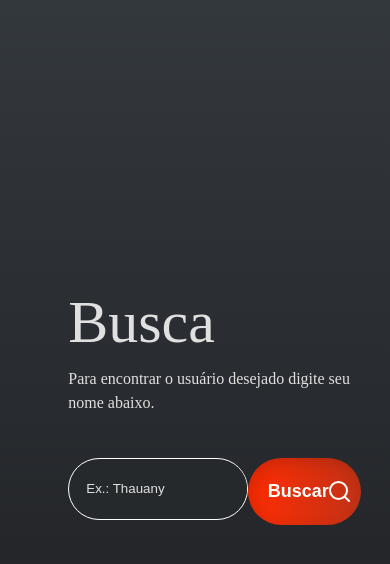
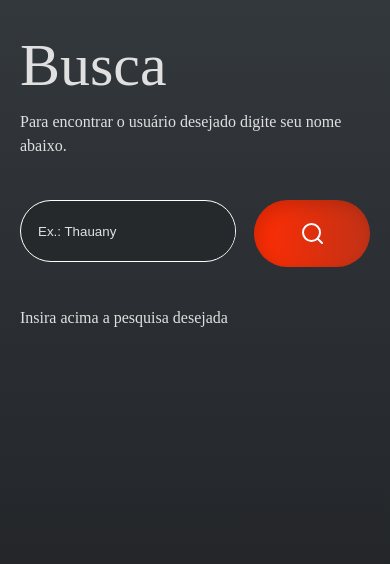
Before and after one commit to gsajulia/search-repositories-challenge, a React (Create React App) app: page /search in a window 390 px wide. Shown: the top 564 px of the page. Built offline with nearby package versions, Linux system fonts and the light colour scheme.

Commit message:
add search mobile and functionality

```diff
--- /dev/null
+++ b/src/api/Users.ts
@@ -0,0 +1,7 @@
+import axios from "axios";
+
+const url = "https://api.github.com";
+
+export const getUserBySearch = async (search: string) => {
+    return axios.get(`${url}/users/${search}`);
+};
--- a/src/assets/scss/variables.scss
+++ b/src/assets/scss/variables.scss
@@ -2,6 +2,8 @@ $primary: #1c1d20;
 $primary-light: #222222;
 $dark-gray: #33383d;
 $middle-gray: #26292c;
+$middle-light-gray: #8d8d8d;
+$light-gray: #aaaaaa;
 
 $secondary: #e0e0e0;
 $white: #ffffff;
@@ -13,6 +15,9 @@ $dark-orange: #c12d18;
 
 $yellow: #e9b425;
 
+$blue: #0487ff;
+$dark-blue: #1665c1;
+
 $breakpoint-wide-screen: 1800px;
 $breakpoint-small-screen: 1200px;
 $breakpoint-tablet: 950px;
--- a/src/components/CustomButton/styles.scss
+++ b/src/components/CustomButton/styles.scss
@@ -20,3 +20,12 @@
         $orange-secondary 100%
     );
 }
+
+.see-more-button {
+    background: linear-gradient(90deg, $blue 0%, $dark-blue 100%);
+    box-shadow: inset 5px 5px 15px rgba(0, 0, 0, 0.15);
+    border-radius: 8px;
+    text-transform: uppercase;
+    color: $white;
+    height: 47px;
+}
--- a/src/components/UserCard/index.tsx
+++ b/src/components/UserCard/index.tsx
@@ -4,15 +4,21 @@ import "./styles.scss";
 import * as I from "../../assets/icons";
 import CustomButton from "../CustomButton";
 
-const UserCard: FC = () => (
+import { UserCardProps } from "./types";
+
+const UserCard: FC<UserCardProps> = ({ name, description, img }) => (
     <div className="user-card-container">
         <div className="user-info">
-            <img />
-            <div>
-                <div>ssd</div>
-                <div>sdsd</div>
+            <img src={img} alt="user profile" />
+            <div className="user-card-title">
+                <div>{name}</div>
+                <div className="description">{description}</div>
             </div>
         </div>
+
+        <CustomButton width="149px" buttonType="see-more-button">
+            <>VER MAIS</>
+        </CustomButton>
     </div>
 );
 
--- a/src/components/UserCard/styles.scss
+++ b/src/components/UserCard/styles.scss
@@ -1,4 +1,46 @@
 @import "../../assets/scss/variables.scss";
 
 .user-card-container {
+    display: flex;
+    flex-direction: row;
+    justify-content: space-between;
+    align-items: center;
+    border: 1px solid $light-gray;
+    padding: 33px;
+    .user-info {
+        display: flex;
+        flex-direction: row;
+
+        img {
+            width: 93px;
+            height: 93px;
+            border-radius: 50%;
+        }
+
+        .user-card-title {
+            color: $white;
+            font-weight: 400;
+            font-size: 24px;
+            line-height: 29px;
+            margin-left: 23px;
+            display: flex;
+            flex-direction: column;
+            justify-content: center;
+
+            font-family: "Inter";
+
+            .description {
+                color: $middle-light-gray;
+                font-size: 16px;
+                line-height: 19px;
+            }
+        }
+    }
 }
+
+@media (max-width: $breakpoint-mobile) {
+    .user-card-container {
+        flex-wrap: wrap;
+        row-gap: 10px;
+    }
+}
--- /dev/null
+++ b/src/components/UserCard/types.ts
@@ -0,0 +1,6 @@
+export interface UserCardProps {
+    name: string;
+    description: string;
+    img: string;
+    id?: string;
+}
--- a/src/pages/Search/index.tsx
+++ b/src/pages/Search/index.tsx
@@ -2,17 +2,46 @@ import { FC, ChangeEvent, useState, useEffect } from "react";
 
 import "./styles.scss";
 import * as I from "../../assets/icons";
+
 import BannerSectionLayout from "../../components/BannerSectionLayout";
 import CustomInput from "../../components/CustomInput";
 import CustomButton from "../../components/CustomButton";
 
+import { getUserBySearch } from "../../api/Users";
+import UserCard from "../../components/UserCard";
+
+import { UserCardProps } from "../../components/UserCard/types";
+
 const Search: FC = () => {
     const [search, setSearch] = useState("");
+    const [users, setUsers] = useState<Array<UserCardProps> | [] | null>([]);
 
     const onChangeInput = (e: ChangeEvent<HTMLInputElement>) => {
         const { value } = e.target;
 
         setSearch(value);
+    };
+
+    const getUser = async () => {
+        try {
+            const result = await getUserBySearch(search);
+
+            const user = {
+                id: result.data.node_id,
+                name: result.data.name,
+                description: result.data.bio,
+                img: result.data.avatar_url,
+            };
+
+            setUsers([user]);
+        } catch (e) {
+            setUsers(null);
+        }
+    };
+
+    const onClickSearch = () => {
+        if (!search) setUsers([]);
+        getUser();
     };
 
     return (
@@ -39,15 +68,43 @@ const Search: FC = () => {
                                 onChange={onChangeInput}
                                 placeholder="Ex.: Thauany"
                             />
-                            <CustomButton buttonType="submit" width={"200px"}>
+                            <CustomButton
+                                buttonType="submit"
+                                onClick={onClickSearch}
+                                width="200px"
+                            >
                                 <div className="search-button-content">
-                                    Buscar
+                                    <span>Buscar</span>
                                     <img src={I.search} alt="search icon" />
                                 </div>
                             </CustomButton>
                         </div>
 
-                        <div></div>
+                        <div>
+                            {users === null ? (
+                                <div>
+                                    Oops! Algo deu errado com a sua pesquisa.
+                                </div>
+                            ) : users.length ? (
+                                users.map(
+                                    ({
+                                        id,
+                                        name,
+                                        description,
+                                        img,
+                                    }: UserCardProps) => (
+                                        <UserCard
+                                            key={id}
+                                            name={name}
+                                            description={description}
+                                            img={img}
+                                        />
+                                    )
+                                )
+                            ) : (
+                                <div>Insira acima a pesquisa desejada</div>
+                            )}
+                        </div>
                     </div>
                 </div>
             </BannerSectionLayout>
--- a/src/pages/Search/styles.scss
+++ b/src/pages/Search/styles.scss
@@ -6,12 +6,13 @@
     .search-left-section {
         display: flex;
         justify-content: center;
-        align-items: center;
+
         .search-content {
-            margin-left: 10%;
+            margin: 20% 0 0 10%;
             display: flex;
-            justify-content: center;
+            justify-content: start;
             flex-direction: column;
+
             gap: 5%;
             height: 100vh;
             width: 75%;
@@ -19,6 +20,7 @@
             .search-section {
                 display: flex;
                 flex-direction: row;
+                gap: 40px;
                 .search-button-content {
                     display: flex;
                     justify-content: space-around;
@@ -36,3 +38,30 @@
         line-height: 24px;
     }
 }
+
+@media (max-width: $breakpoint-tablet) {
+    .search-container {
+        .search-left-section {
+            justify-content: flex-start;
+            .search-content {
+                width: unset;
+                margin: 40px;
+                .search-section {
+                    gap: 18px;
+                    max-width: unset !important;
+                    .search-button-content {
+                        span {
+                            display: none;
+                        }
+                    }
+                }
+            }
+        }
+    }
+}
+
+@media (max-width: $breakpoint-mobile) {
+    .search-content {
+        margin: 20px !important;
+    }
+}
```
Also changed, not shown: package.json (+4 -3 lines), 1 other file (tests, documents, lock files or other folders).
